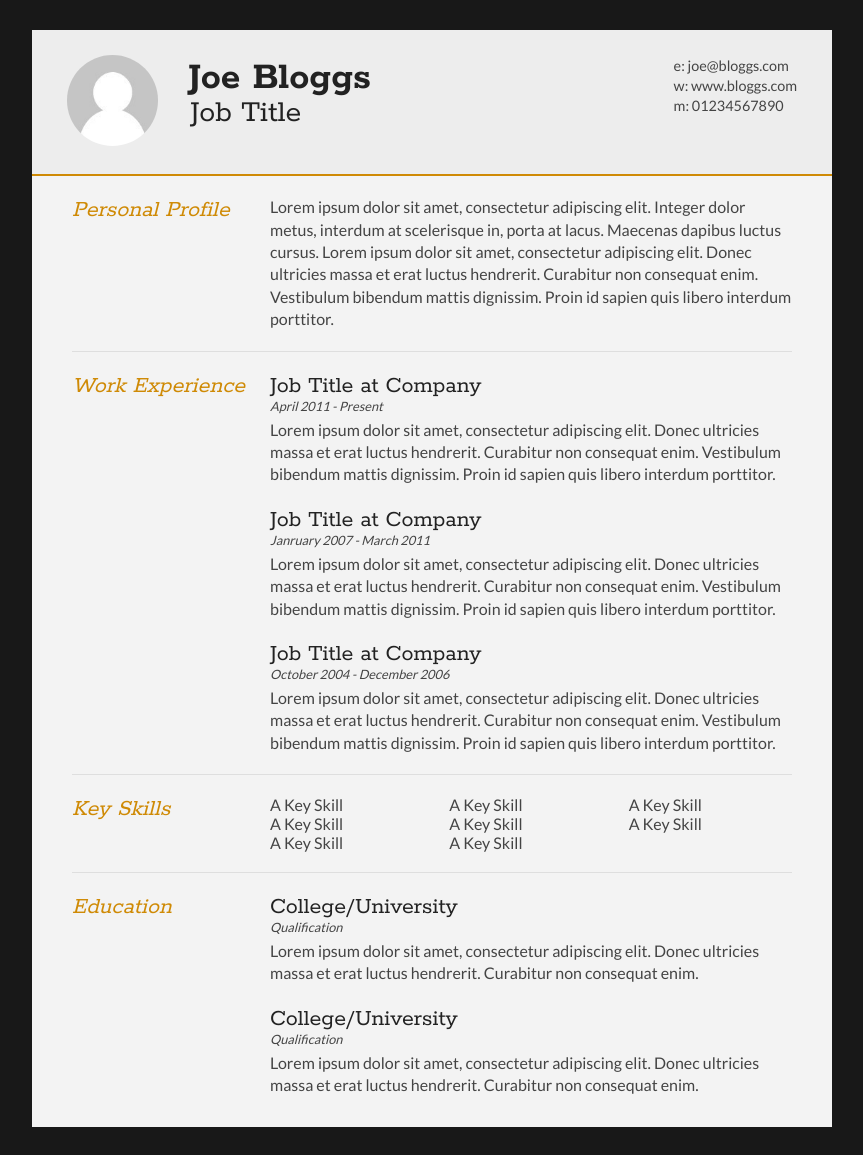
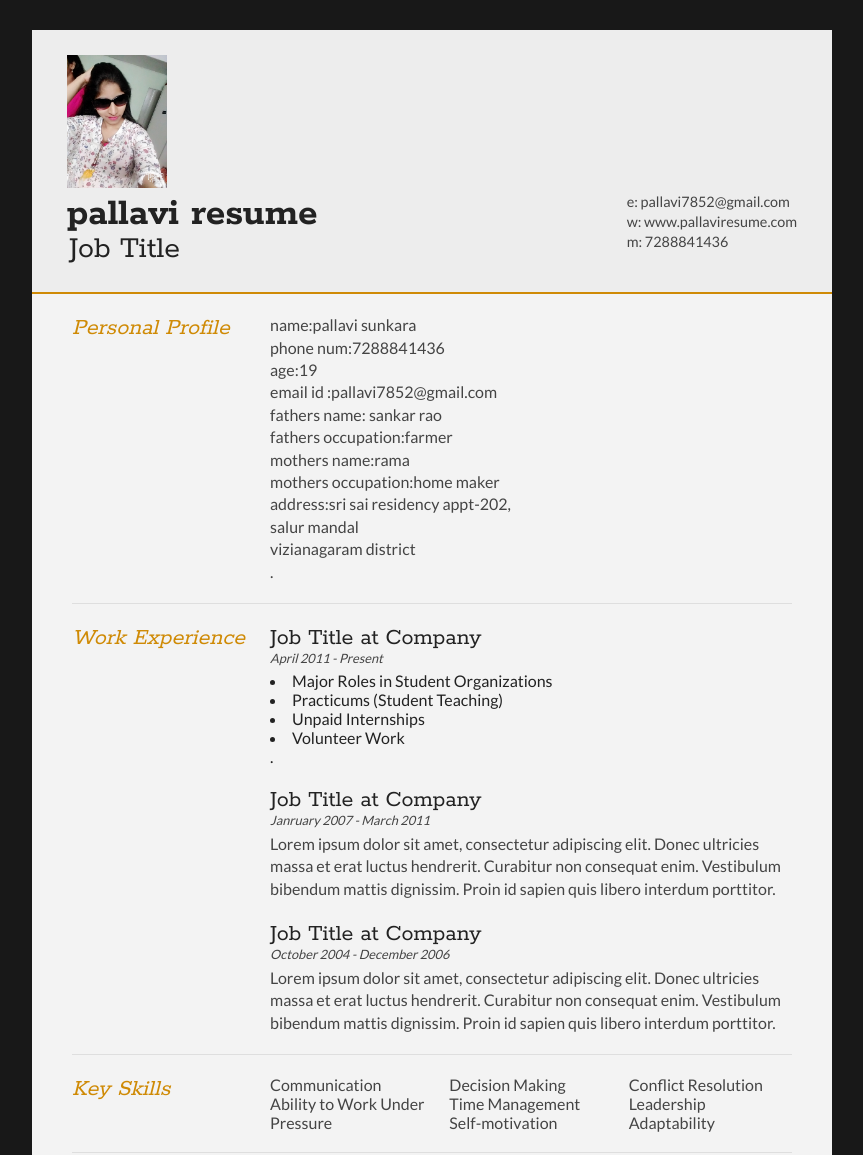
Before and after one commit to pallavi75/pallavi75.github.io, a plain HTML site: page index.html in a window 1280 px wide. Shown: the top 1155 px of the page, without its empty margins (208-1071 px from the left). Drawn offline with Linux system fonts and the light colour scheme.

Commit message:
initial test

```diff
--- a/index.html
+++ b/index.html
@@ -1,10 +1,10 @@
 <!DOCTYPE html>
 <html>
 <head>
-<title>Joe Bloggs - Curriculum Vitae</title>
+<title>Pallavi Sunkara- Curriculum Vitae</title>
 
 <meta name="viewport" content="width=device-width"/>
-<meta name="description" content="The Curriculum Vitae of Joe Bloggs."/>
+<meta name="description" content="The Curriculum Vitae of Pallavi Sunkara."/>
 <meta charset="UTF-8">
 
 <link type="text/css" rel="stylesheet" href="style.css">
@@ -15,22 +15,22 @@
 <![endif]-->
 </head>
 <body id="top">
-<div id="cv" class="instaFade">
+<div id="cv" class="instafade">
 	<div class="mainDetails">
-		<div id="headshot" class="quickFade">
-			<img src="headshot.jpg" alt="Alan Smith" />
+		<div id="pallavi" class="quickFade">
+			<img src="pallavi.jpg"  width="100px" alt="Alan Smith" />
 		</div>
 
 		<div id="name">
-			<h1 class="quickFade delayTwo">Joe Bloggs</h1>
+			<h1 class="quickFade delayTwo">pallavi resume</h1>
 			<h2 class="quickFade delayThree">Job Title</h2>
 		</div>
 
 		<div id="contactDetails" class="quickFade delayFour">
 			<ul>
-				<li>e: <a href="mailto:joe@bloggs.com" target="_blank">joe@bloggs.com</a></li>
-				<li>w: <a href="http://www.bloggs.com">www.bloggs.com</a></li>
-				<li>m: 01234567890</li>
+				<li>e: <a href="mailto:pallavi7852@gmail.com" target="_blank">pallavi7852@gmail.com</a></li>
+				<li>w: <a href="http://www.bloggs.com">www.pallaviresume.com</a></li>
+				<li>m: 7288841436</li>
 			</ul>
 		</div>
 		<div class="clear"></div>
@@ -44,7 +44,7 @@
 				</div>
 
 				<div class="sectionContent">
-					<p>Lorem ipsum dolor sit amet, consectetur adipiscing elit. Integer dolor metus, interdum at scelerisque in, porta at lacus. Maecenas dapibus luctus cursus. Lorem ipsum dolor sit amet, consectetur adipiscing elit. Donec ultricies massa et erat luctus hendrerit. Curabitur non consequat enim. Vestibulum bibendum mattis dignissim. Proin id sapien quis libero interdum porttitor.</p>
+					<p>name:pallavi sunkara<br>phone num:7288841436<br>age:19<br>email id :pallavi7852@gmail.com<br>fathers name: sankar rao <br>  fathers occupation:farmer<br>mothers name:rama <br> mothers occupation:home maker<br>address:sri sai residency appt-202,<br> salur mandal<br> vizianagaram district<br> .</p>
 				</div>
 			</article>
 			<div class="clear"></div>
@@ -60,7 +60,11 @@
 				<article>
 					<h2>Job Title at Company</h2>
 					<p class="subDetails">April 2011 - Present</p>
-					<p>Lorem ipsum dolor sit amet, consectetur adipiscing elit. Donec ultricies massa et erat luctus hendrerit. Curabitur non consequat enim. Vestibulum bibendum mattis dignissim. Proin id sapien quis libero interdum porttitor.</p>
+					<li>Major Roles in Student Organizations</li>
+<li>Practicums (Student Teaching)</li>
+<li>Unpaid Internships</li>
+<li>Volunteer Work</li>
+ .</p>
 				</article>
 
 				<article>
@@ -86,14 +90,14 @@
 
 			<div class="sectionContent">
 				<ul class="keySkills">
-					<li>A Key Skill</li>
-					<li>A Key Skill</li>
-					<li>A Key Skill</li>
-					<li>A Key Skill</li>
-					<li>A Key Skill</li>
-					<li>A Key Skill</li>
-					<li>A Key Skill</li>
-					<li>A Key Skill</li>
+					<li>Communication</li>
+					<li>Ability to Work Under Pressure</li>
+					<li>Decision Making</li>
+					<li>Time Management</li>
+					<li>Self-motivation</li>
+					<li>Conflict Resolution</li>
+					<li>Leadership</li>
+					<li>Adaptability</li>
 				</ul>
 			</div>
 			<div class="clear"></div>
@@ -109,14 +113,14 @@
 				<article>
 					<h2>College/University</h2>
 					<p class="subDetails">Qualification</p>
-					<p>Lorem ipsum dolor sit amet, consectetur adipiscing elit. Donec ultricies massa et erat luctus hendrerit. Curabitur non consequat enim.</p>
+					<p>Intermediate:Sri Chaitanya junior college<br>city:Visakhapatnam<br> year of passing:2014-2016<br>
 				</article>
 
 				<article>
 					<h2>College/University</h2>
-					<p class="subDetails">Qualification</p>
-					<p>Lorem ipsum dolor sit amet, consectetur adipiscing elit. Donec ultricies massa et erat luctus hendrerit. Curabitur non consequat enim.</p>
-				</article>
+					<ul class="subDetails"> Qualification
+					<li>college:KLUniversity</li> <li> Green Fields</li><li> vaddeswaram</li>
+	 <li>year of passing:2016-2020</li><li>city:Vijayawada</li>	</ul>			</article>
 			</div>
 			<div class="clear"></div>
 		</section>
--- a/style.css
+++ b/style.css
@@ -33,6 +33,7 @@ p {
 	padding: 25px 35px;
 	border-bottom: 2px solid #cf8a05;
 	background: #ededed;
+
 }
 
 #name h1 {
```
Also changed, not shown: abc.jpg (added), pallavi.jpg (added).
